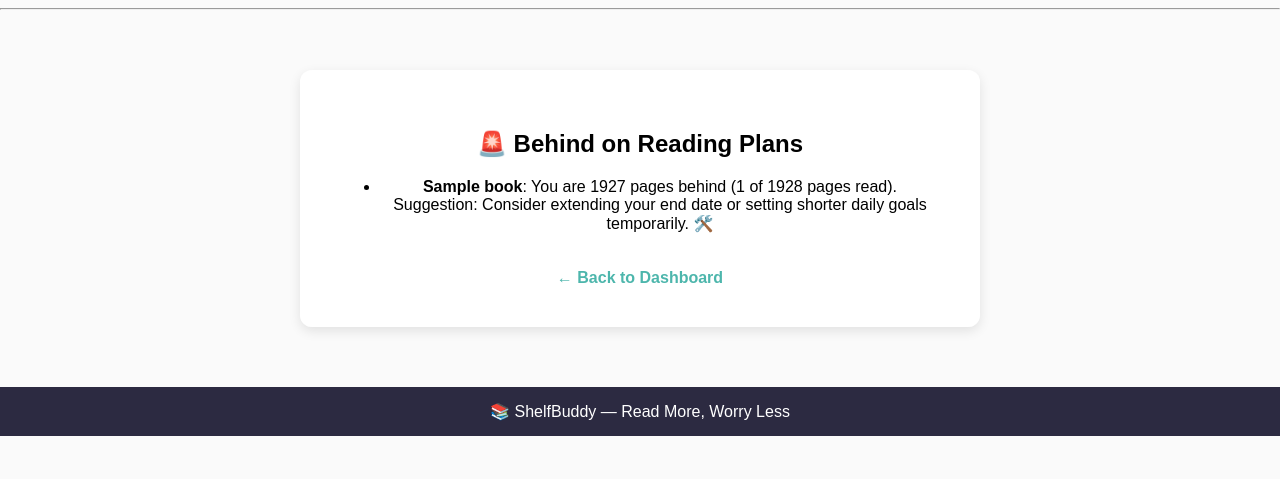
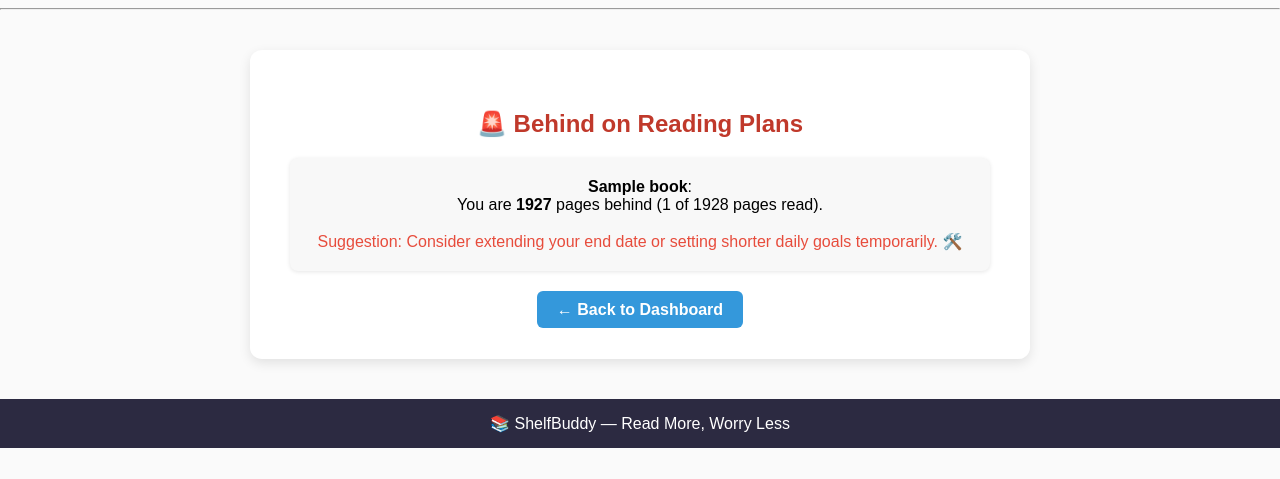
Before and after one commit to bgwinston/shelfBuddy, a Django app: page /reading/behind/ in a window 1280 px wide. Shown: the part 321-800 px from the top of the page. Run offline with Django 3.2, Linux system fonts and the light colour scheme; a user stored in the database is signed in; tables that the repository leaves empty hold one stand-in row (values such as "Sample post").

Commit message:
Updated reading suggestions to be more specific.

```diff
--- a/shelfbuddy_backend/reading/templates/reading/behind_alerts.html
+++ b/shelfbuddy_backend/reading/templates/reading/behind_alerts.html
@@ -1,32 +1,40 @@
 {% extends 'reading/base.html' %}
+{% load static %}
+
+{% block title %}Behind on Reading Plans{% endblock %}
 
 {% block content %}
-<div class="behind-page-container">
+<div class="behind-page-container" style="max-width: 700px; margin: 40px auto; font-family: Arial, sans-serif;">
 
-  <h2 class="behind-header">🚨 Behind on Reading Plans</h2>
+  <h2 class="behind-header" style="color: #c0392b; text-align: center;">🚨 Behind on Reading Plans</h2>
 
-  <ul class="behind-list">
+  <ul class="behind-list" style="list-style: none; padding: 0;">
     {% for item in behind %}
-      <li>
-        <strong>{{ item.book }}</strong>: You are {{ item.difference }} pages behind ({{ item.actual }} of {{ item.expected }} pages read).<br>
+      <li style="background: #f8f8f8; padding: 20px; margin-bottom: 15px; border-radius: 8px; box-shadow: 0 1px 4px rgba(0,0,0,0.1);">
+        <strong>{{ item.book }}</strong>:<br>
+        You are <strong>{{ item.difference }}</strong> pages behind
+        ({{ item.actual }} of {{ item.expected }} pages read).<br><br>
 
         {% if item.difference <= 10 %}
-          Suggestion: Add just a few extra pages per day — you’ll catch up in no time! 💪
+          <span style="color: #27ae60;">Suggestion: Add just a few extra pages per day — you’ll catch up in no time! 💪</span>
         {% elif item.difference <= 30 %}
-          Suggestion: Try reading 5–10 more pages daily this week to close the gap. 📖
+          <span style="color: #f39c12;">Suggestion: Try reading 5–10 more pages daily this week to close the gap. 📖</span>
         {% else %}
-          Suggestion: Consider extending your end date or setting shorter daily goals temporarily. 🛠️
+          <span style="color: #e74c3c;">Suggestion: Consider extending your end date or setting shorter daily goals temporarily. 🛠️</span>
         {% endif %}
 
         {% if item.revised_target %}
-          <br><em>📈 New suggested daily goal:</em> {{ item.revised_target }} pages/day
+          <br><br><em>📈 New suggested daily goal:</em> <strong>{{ item.revised_target }}</strong> pages/day
         {% endif %}
       </li>
     {% empty %}
-      <li>🎉 You're on track with all your reading plans!</li>
+      <li style="text-align: center; font-size: 18px;">🎉 You're on track with all your reading plans!</li>
     {% endfor %}
   </ul>
-  <a href="{% url 'reading_dashboard' %}" class="back-to-dashboard">← Back to Dashboard</a>
+
+  <div style="text-align: center; margin-top: 30px;">
+    <a href="{% url 'reading_dashboard' %}" style="text-decoration: none; background: #3498db; color: white; padding: 10px 20px; border-radius: 6px; font-weight: bold;">← Back to Dashboard</a>
+  </div>
 
 </div>
 {% endblock %}
--- a/shelfbuddy_backend/reading/urls.py
+++ b/shelfbuddy_backend/reading/urls.py
@@ -1,4 +1,4 @@
-from .views import create_reading_plan, reading_plan_detail, log_progress, weekly_report, check_falling_behind,reading_dashboard, create_goal_view, delete_goal,about_shelfbuddy, edit_reading_plan
+from .views import create_reading_plan, reading_plan_detail, log_progress, weekly_report, check_falling_behind,reading_dashboard, create_goal_view, delete_goal,about_shelfbuddy, edit_reading_plan, reading_plan_detail
 from django.urls import path
 
 
@@ -13,4 +13,5 @@ path('goals/create/', create_goal_view, name='create_goal'),
 path('goal/<int:goal_id>/delete/', delete_goal, name='delete_goal'),
 path('about/', about_shelfbuddy, name='about_shelfbuddy'),
 path('reading-plan/<int:plan_id>/edit/',edit_reading_plan, name='edit_reading_plan'),
+path('plan/<int:plan_id>/',reading_plan_detail, name='reading_plan_detail'),
 ]
--- a/shelfbuddy_backend/reading/views.py
+++ b/shelfbuddy_backend/reading/views.py
@@ -23,31 +23,31 @@ def create_reading_plan(request):
         form = ReadingPlanForm()
     return render(request, 'reading/create_plan.html', {'form': form})
 
-@login_required
-def reading_plan_detail(request, plan_id):
-    plan = get_object_or_404(ReadingPlan, id=plan_id, user=request.user)
-    progress = ReadingProgress.objects.filter(plan=plan).order_by('-date')
-    total_read = sum(p.pages_read for p in progress)
+# @login_required
+# def reading_plan_detail(request, plan_id):
+#     plan = get_object_or_404(ReadingPlan, id=plan_id, user=request.user)
+#     progress = ReadingProgress.objects.filter(plan=plan).order_by('-date')
+#     total_read = sum(p.pages_read for p in progress)
 
-    # ✅ Calculate the percent complete
-    total_days = (plan.target_end_date - plan.start_date).days + 1
-    total_goal_pages = plan.daily_target_pages * total_days
+#     # ✅ Calculate the percent complete
+#     total_days = (plan.target_end_date - plan.start_date).days + 1
+#     total_goal_pages = plan.daily_target_pages * total_days
 
-    if total_goal_pages > 0:
-        percent_complete = (total_read / total_goal_pages) * 100
-    else:
-        percent_complete = 0
+#     if total_goal_pages > 0:
+#         percent_complete = (total_read / total_goal_pages) * 100
+#     else:
+#         percent_complete = 0
 
-    if percent_complete > 100:
-        percent_complete = 100  # ✅ cap it at 100%
+#     if percent_complete > 100:
+#         percent_complete = 100  # ✅ cap it at 100%
 
-    plan.percent_complete = round(percent_complete, 1)  # round to 1 decimal if you want
+#     plan.percent_complete = round(percent_complete, 1)  # round to 1 decimal if you want
 
-    return render(request, 'reading/plan_detail.html', {
-        'plan': plan,
-        'progress': progress,
-        'total_read': total_read,
-    })
+#     return render(request, 'reading/plan_detail.html', {
+#         'plan': plan,
+#         'progress': progress,
+#         'total_read': total_read,
+#     })
 @login_required
 def log_progress(request, plan_id):
     plan = get_object_or_404(ReadingPlan, id=plan_id, user=request.user)
@@ -218,3 +218,34 @@ def edit_reading_plan(request, plan_id):
     else:
         form = ReadingPlanForm(instance=plan)
     return render(request, 'reading/edit_plan.html', {'form': form})
+
+@login_required
+def apply_suggested_target(request, plan_id):
+    plan = get_object_or_404(ReadingPlan, id=plan_id, user=request.user)
+    revised_target = request.GET.get('revised_target')
+    if revised_target and revised_target.isdigit():
+        plan.daily_target_pages = int(revised_target)
+        plan.save()
+    return redirect('plan_detail', plan_id=plan.id)
+
+@login_required
+def reading_plan_detail(request, plan_id):
+    plan = get_object_or_404(ReadingPlan, id=plan_id, user=request.user)
+    progress = ReadingProgress.objects.filter(plan=plan).order_by('-date')
+
+    total_read = sum(p.pages_read for p in progress)
+    plan.total_pages_read = total_read
+
+    # Avoid division by zero and use .total_pages from the related book
+    if plan.book and plan.book.total_pages:
+        percent_complete = (total_read / plan.book.total_pages) * 100
+    else:
+        percent_complete = 0
+
+    plan.percent_complete = round(min(percent_complete, 100), 1)  # cap at 100% and round
+
+    return render(request, 'reading/plan_detail.html', {
+        'plan': plan,
+        'progress': progress,
+        'total_read': total_read
+    })
--- a/shelfbuddy_backend/static/css/styles.css
+++ b/shelfbuddy_backend/static/css/styles.css
@@ -431,3 +431,23 @@ body {
   gap: 20px;
   flex-wrap: wrap;
 }
+
+.apply-button, .decline-button {
+  display: inline-block;
+  margin: 10px;
+  padding: 10px 20px;
+  border-radius: 6px;
+  font-weight: bold;
+  text-decoration: none;
+  font-size: 15px;
+}
+
+.apply-button {
+  background-color: #4CAF50;
+  color: white;
+}
+
+.decline-button {
+  background-color: #d9534f;
+  color: white;
+}
--- a/shelfbuddy_backend/users/views.py
+++ b/shelfbuddy_backend/users/views.py
@@ -130,10 +130,10 @@ def edit_profile_view(request):
                 'error': 'Failed to update profile info.'
             })
 
-        # Handle password change
+
         if password_form.is_valid():
             password_form.save()
-            update_session_auth_hash(request, user)  # Keeps user logged in
+            update_session_auth_hash(request, user)
             return redirect('profile')
 
         elif password_form.cleaned_data:
```
